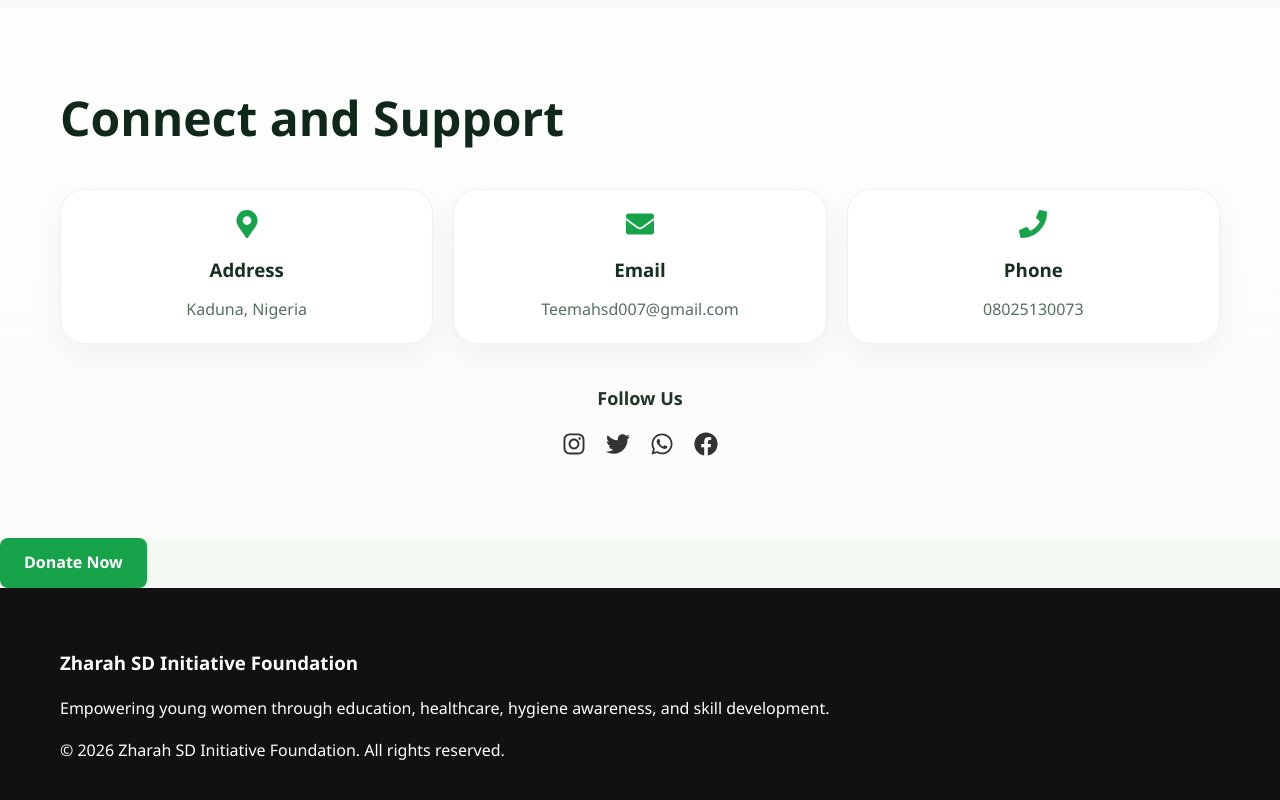
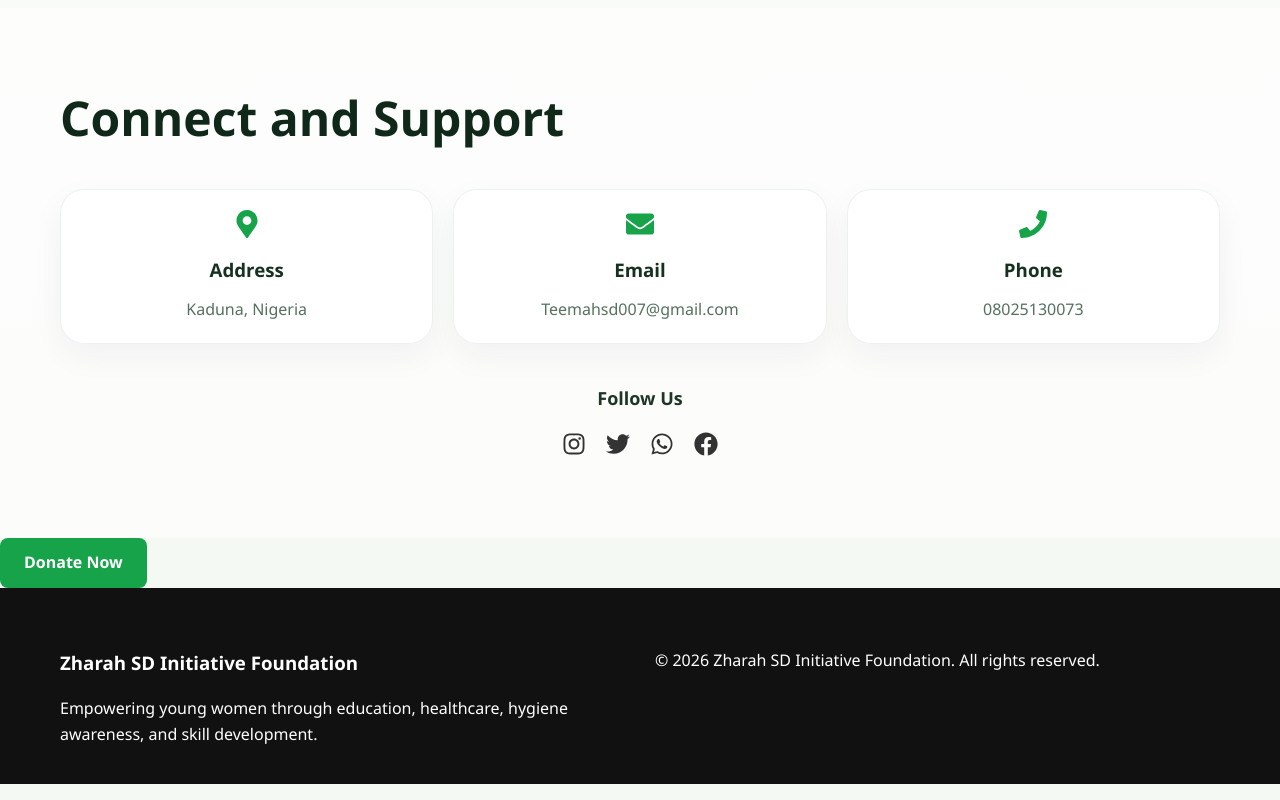
Before and after one commit to Abusadiq006/Zharah-SD-NGO, a React (Vite) app: page / in a window 1280 px wide. Shown: the part 2314-3114 px from the top of the page. Built offline with nearby package versions, Linux system fonts and the light colour scheme.

Commit message:
footer-grip color p

```diff
--- a/src/App.css
+++ b/src/App.css
@@ -445,3 +445,9 @@
   color: #fff;
   padding: 60px 0 20px;
 }
+
+.footer-grid {
+  display: grid;
+  grid-template-columns: repeat(auto-fit,minmax(220px, 1fr));
+  gap: 30px;
+}
```
